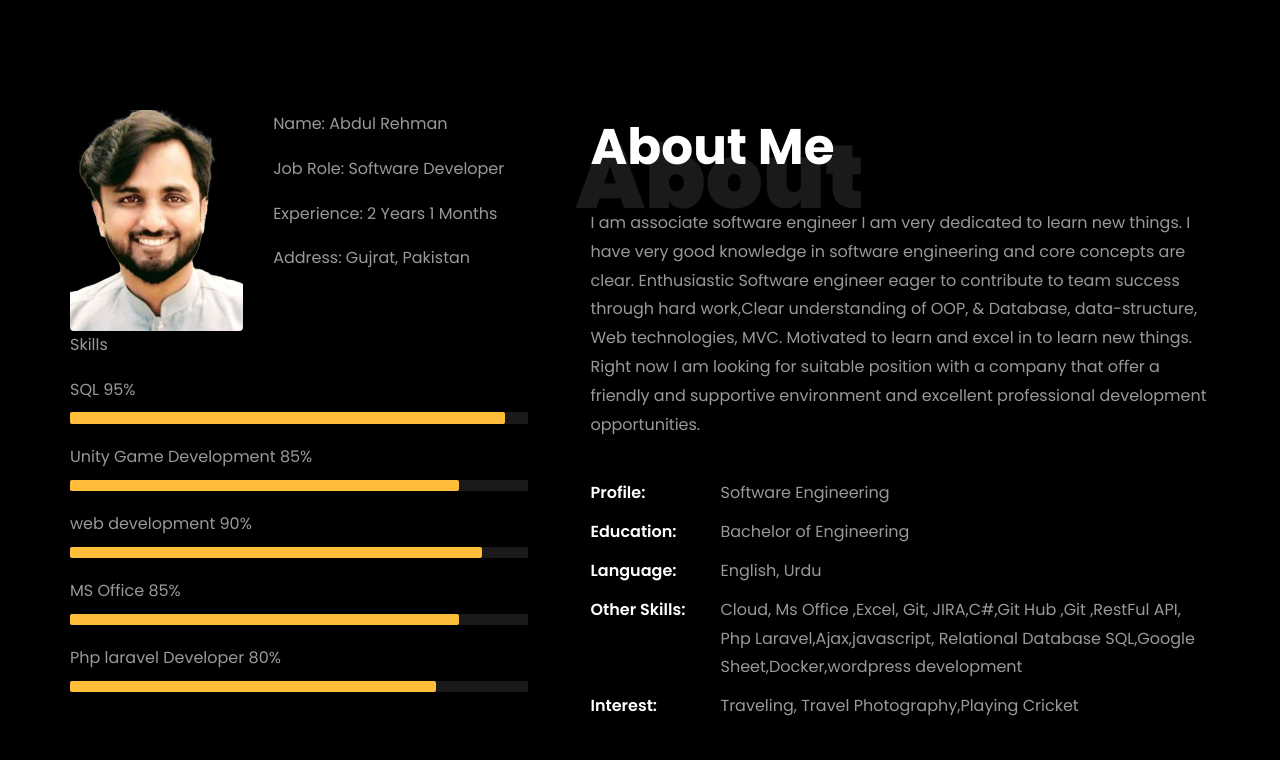
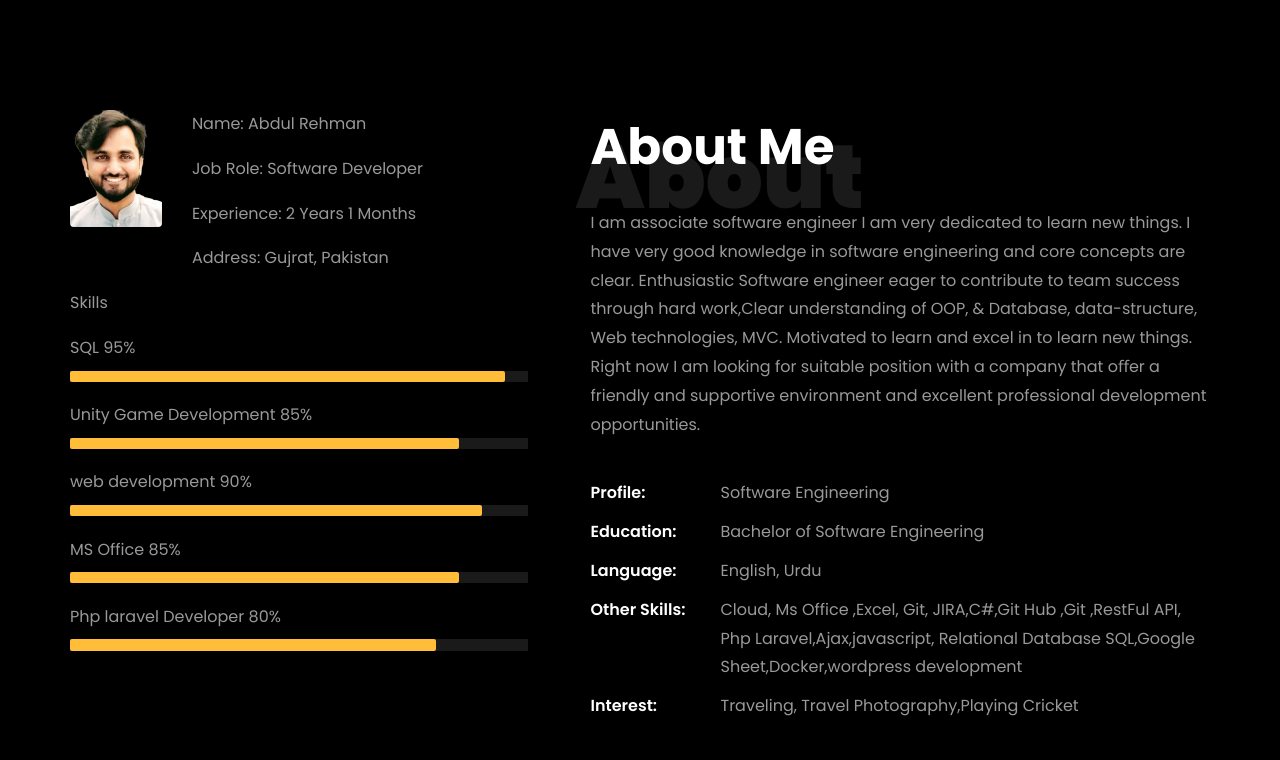
Before and after one commit to abdulrehman140/Portfolio, a plain HTML site: page index.html in a window 1280 px wide. Shown: the part 752-1512 px from the top of the page. Drawn offline with Linux system fonts and the light colour scheme; files whose address does not match are found by name.

Commit message:
Added new fixes

```diff
--- a/index.html
+++ b/index.html
@@ -211,7 +211,7 @@
 						<div class="img-about img d-flex align-items-stretch">
 							<div class="overlay">
 								<div class="row">
-									<div class="col-sm-6 col-md-5">
+									<div class="col-sm-2 col-md-3">
 									  <div class="about-img">
 										<img src="images/about-me.png" class="img rounded b-shadow-a" alt="">
 									  </div>
@@ -279,7 +279,7 @@
 								<ul class="about-info mt-4 px-md-0 px-2">
 									<li class="d-flex"><span>Profile:</span> <span>Software Engineering</span></li>
 									<!--<li class="d-flex"><span>Domain:</span> <span>Retail, Ecommerce, BFSI &amp; Digital Marketing</span></li>-->
-									<li class="d-flex"><span>Education:</span> <span>Bachelor of Engineering</span></li>
+									<li class="d-flex"><span>Education:</span> <span>Bachelor of Software Engineering</span></li>
 									<li class="d-flex"><span>Language:</span> <span>English, Urdu</span></li>
 
 									<li class="d-flex"><span>Other Skills:</span> <span>Cloud, Ms Office ,Excel, Git, JIRA,C#,Git Hub ,Git ,RestFul  API, Php Laravel,Ajax,javascript, Relational Database SQL,Google Sheet,Docker,wordpress development</span></li>
@@ -314,7 +314,7 @@
           <div class="col-md-10 heading-section text-center ftco-animate">
           	<h1 class="big big-2">Resume</h1>
             <h2 class="mb-4">Resume</h2>
-            <p>Seasoned Saftware Developer with 3+ years of experience driving business strategies through data-driven insights. Proven expertise in web Development, algorithms and project management.</p>
+            <p>Seasoned Saftware Developer with 2+ years of experience driving business strategies through data-driven insights. Proven expertise in web Development, algorithms and project management.</p>
           </div>
         </div>
 
@@ -476,12 +476,12 @@
 
 				  <h3 class="heading"><a >Advance Income Business System AIBS (University FYP)</a></h3>
 				  <p>We developed Advance Income Business System is a desktop based application that helps the
-					commission-based businesses to keep track of their dealings.
-					• NetBeans : Most used tool for development in Desktop Application.
-					• Java: To write code for system.
-					• MySQL:To handle the database.
-					• iReport: To generate reports.
-					• Java Swing: Front end development language</p>
+					commission-based businesses to keep track of their dealings. <br>
+					• NetBeans : Most used tool for development in Desktop Application.<br>
+					• Java: To write code for system. <br>
+					• MySQL:To handle the database. <br>
+					• iReport: To generate reports. <br>
+					• Java Swing: Front end development language</p><br>
 				</div>
 			  </div>
 			</div>
```
